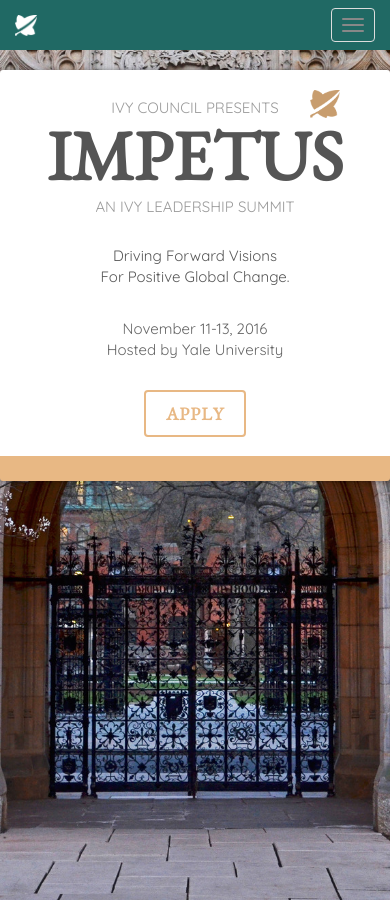
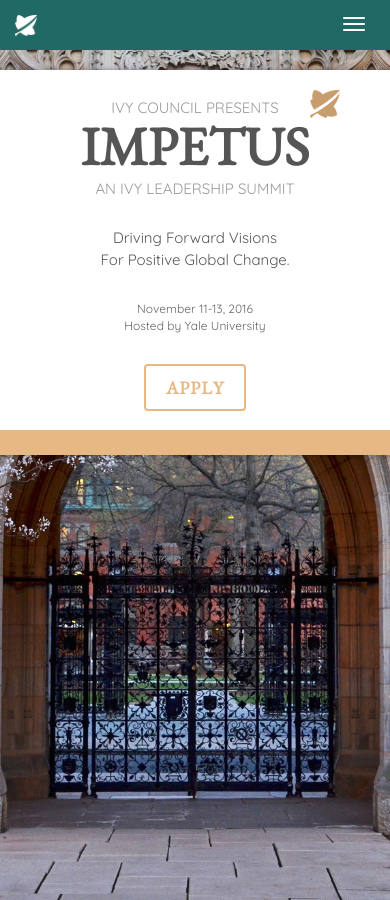
Before and after one commit to felipap/ils-website, a Jekyll site: the page built from index.html, in a window 390 px wide. Built offline with Jekyll 4.4.1, drawn with Linux system fonts in a browser that asks for light colours.

Commit message:
Fixed for mobile.

```diff
--- a/css/main.scss
+++ b/css/main.scss
@@ -76,17 +76,20 @@
         font-family: 'EB Garamond', serif;
         font-weight: bold;
         margin: 0;
-        font-size: 70px;
+        font-size: 4.5em;
         margin-bottom: 5px;
         color: #555555;
       }
-
       .leaf {
         display: inline;
         top: 00px;
         width: 30px;
         right: 50px;
       }
+    }
+
+    ul, p {
+      font-size: 14px;
     }
 
     p {
@@ -114,7 +117,7 @@
         font-family: 'EB Garamond', serif;
         font-weight: bold;
         margin: 0;
-        font-size: 70px;
+        font-size: 4.5em;
         margin-bottom: 5px;
         color: #555555;
       }
@@ -228,6 +231,18 @@
     margin-top: 40px;
     margin-bottom: 40px;
     padding: 30px 40px 30px;
+    border-radius: 0;
+    font-size: 12px;
+  }
+
+  .page-team .team-list > li {
+    .picture {
+      float: none;
+    }
+
+    .text {
+      padding-left: 0;
+    }
   }
 }
 
@@ -307,6 +322,15 @@
   }
 }
 
-.navbar-default .navbar-toggle .icon-bar {
-  color: white !important;
+.navbar-default .navbar-toggle {
+  border: none;
+  border-radius: 0;
+
+  .icon-bar {
+    background-color: white !important;
+  }
+
+  &:focus, &:hover {
+    background: rgba(0,0,0,.1) !important;
+  }
 }
```
